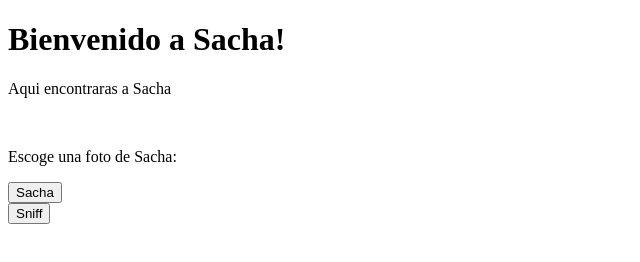
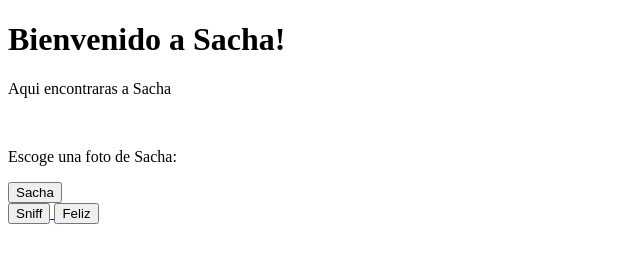
Before and after one commit to Kevindabry/sacha, a plain HTML site: page index.html in a window 1280 px wide. Shown: the whole page, without its empty margins (0-640 px from the left). Drawn offline with Linux system fonts and the light colour scheme.

Commit message:
Update index.html

```diff
--- a/index.html
+++ b/index.html
@@ -17,5 +17,8 @@
   <a href="IMG_20210222_095956.jpg">
   <button>Sniff</button>
   </a>
+  <a href="IMG_20211128_202047.jpg">
+  <button>Feliz</button>
+  </a>
 </body>
 </html>
```
